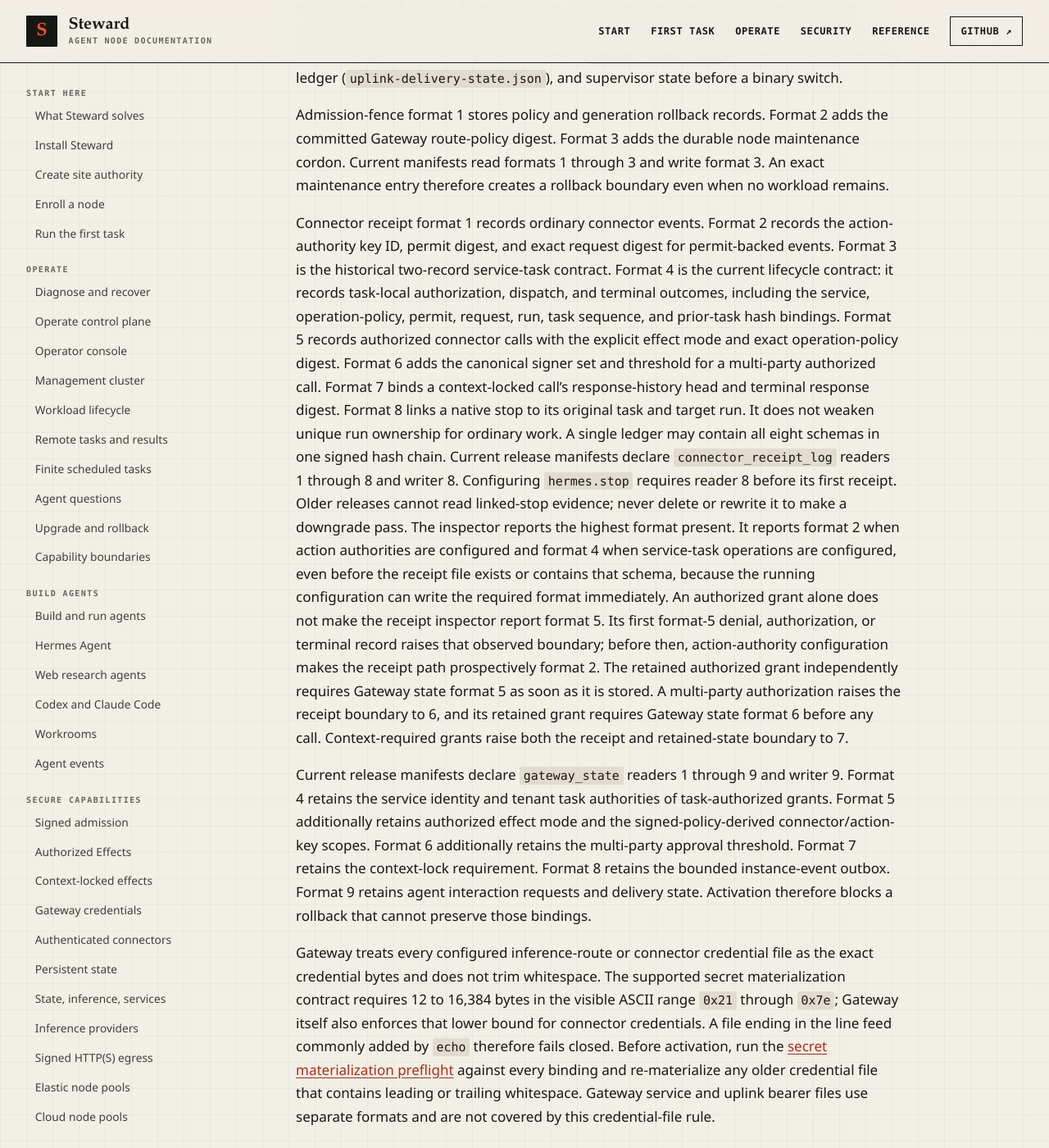
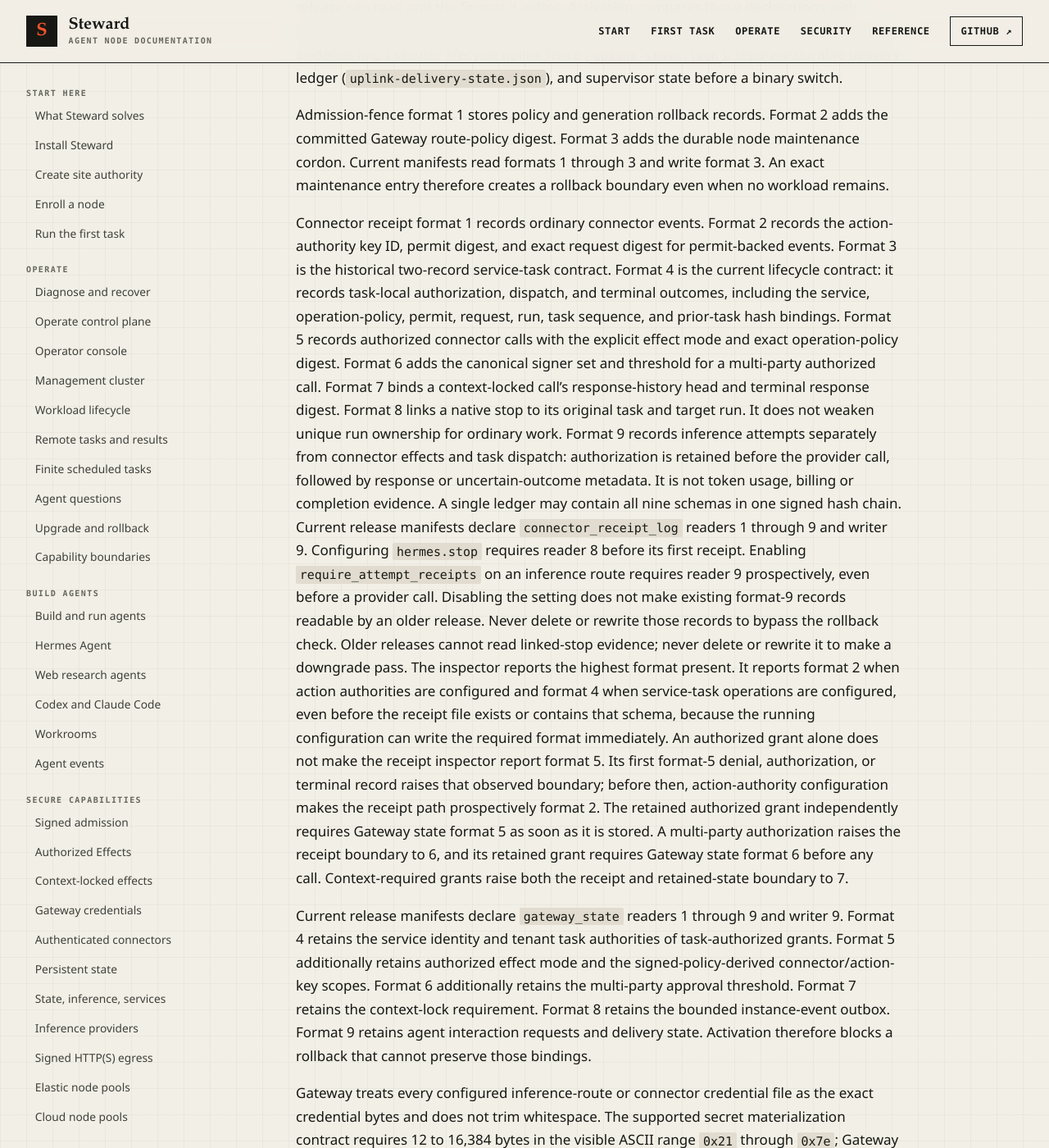
Before and after one commit to hardrails/steward, a Jekyll site: the page built from docs/guides/upgrades.md, in a window 1280 px wide and 1400 px high, scrolled down 657 px. Shown: the whole window at 82% size. Built offline with Jekyll 4.4.1, drawn with Linux system fonts in a browser that asks for light colours.

Commit message:
Document inference receipt rollback compatibility
Constraint: Preserve the prospective reader-9 requirement and retained-record downgrade boundary.

```diff
--- a/docs/guides/upgrades.md
+++ b/docs/guides/upgrades.md
@@ -36,10 +36,17 @@ calls with the explicit effect mode and exact operation-policy digest. Format 6
 adds the canonical signer set and threshold for a multi-party authorized call.
 Format 7 binds a context-locked call's response-history head and terminal response
 digest. Format 8 links a native stop to its original task and target run. It does
-not weaken unique run ownership for ordinary work. A single ledger may contain
-all eight schemas in one signed hash chain.
-Current release manifests declare `connector_receipt_log` readers 1 through 8 and
-writer 8. Configuring `hermes.stop` requires reader 8 before its first receipt.
+not weaken unique run ownership for ordinary work. Format 9 records inference
+attempts separately from connector effects and task dispatch: authorization is
+retained before the provider call, followed by response or uncertain-outcome
+metadata. It is not token usage, billing or completion evidence. A single ledger
+may contain all nine schemas in one signed hash chain.
+Current release manifests declare `connector_receipt_log` readers 1 through 9 and
+writer 9. Configuring `hermes.stop` requires reader 8 before its first receipt.
+Enabling `require_attempt_receipts` on an inference route requires reader 9
+prospectively, even before a provider call. Disabling the setting does not make
+existing format-9 records readable by an older release. Never delete or rewrite
+those records to bypass the rollback check.
 Older releases cannot read linked-stop evidence; never delete or rewrite it to
 make a downgrade pass. The inspector reports the
 highest format present. It reports format 2 when action authorities are configured
```
Also changed, not shown: docs/reference/release-artifacts.md (+10 -5 lines).
